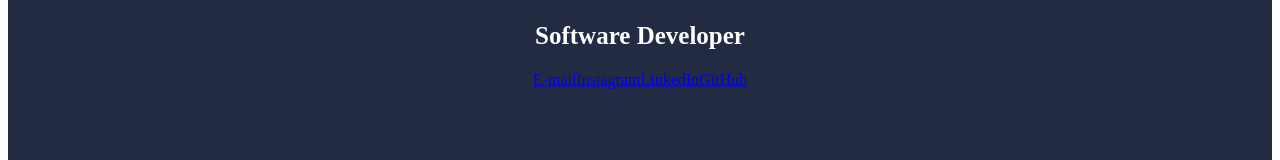
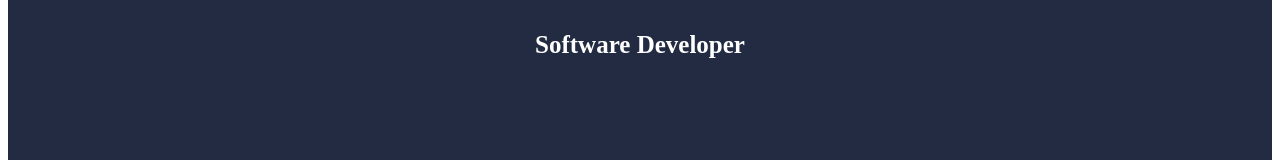
Before and after one commit to heltonricardo/svelte-secomp-sxs, a Svelte app: page / in a window 1280 px wide. Shown: the part 491-651 px from the top of the page. Built offline with nearby package versions, Linux system fonts and the light colour scheme; the HTML template or start-up script is replaced by a standard one.

Commit message:
Substituindo link por icone (index, CaixaDeIcones)

```diff
--- a/src/CaixaDeIcones.svelte
+++ b/src/CaixaDeIcones.svelte
@@ -1,8 +1,19 @@
 <div class="icones">
-    <a target="_blank" href="mailto:heltonricardo@proton.me">E-mail</a>
-    <a target="_blank" href="https://instagram.com/helton.x">Instagram</a>
-    <a target="_blank" href="https://linkedin.com/in/heltonricardo">LinkedIn</a>
-    <a target="_blank" href="https://github.com/heltonricardo">GitHub</a>
+    <a target="_blank" href="mailto:heltonricardo@proton.me">
+        <i class="fa fa-envelope-o" aria-hidden="true" />
+    </a>
+
+    <a target="_blank" href="https://instagram.com/helton.x">
+        <i class="fa fa-instagram" aria-hidden="true" />
+    </a>
+
+    <a target="_blank" href="https://linkedin.com/in/heltonricardo">
+        <i class="fa fa-linkedin" aria-hidden="true" />
+    </a>
+
+    <a target="_blank" href="https://github.com/heltonricardo">
+        <i class="fa fa-github-alt" aria-hidden="true" />
+    </a>
 </div>
 
 <style>
```
Also changed, not shown: 1 other file (tests, documents, lock files or other folders).
